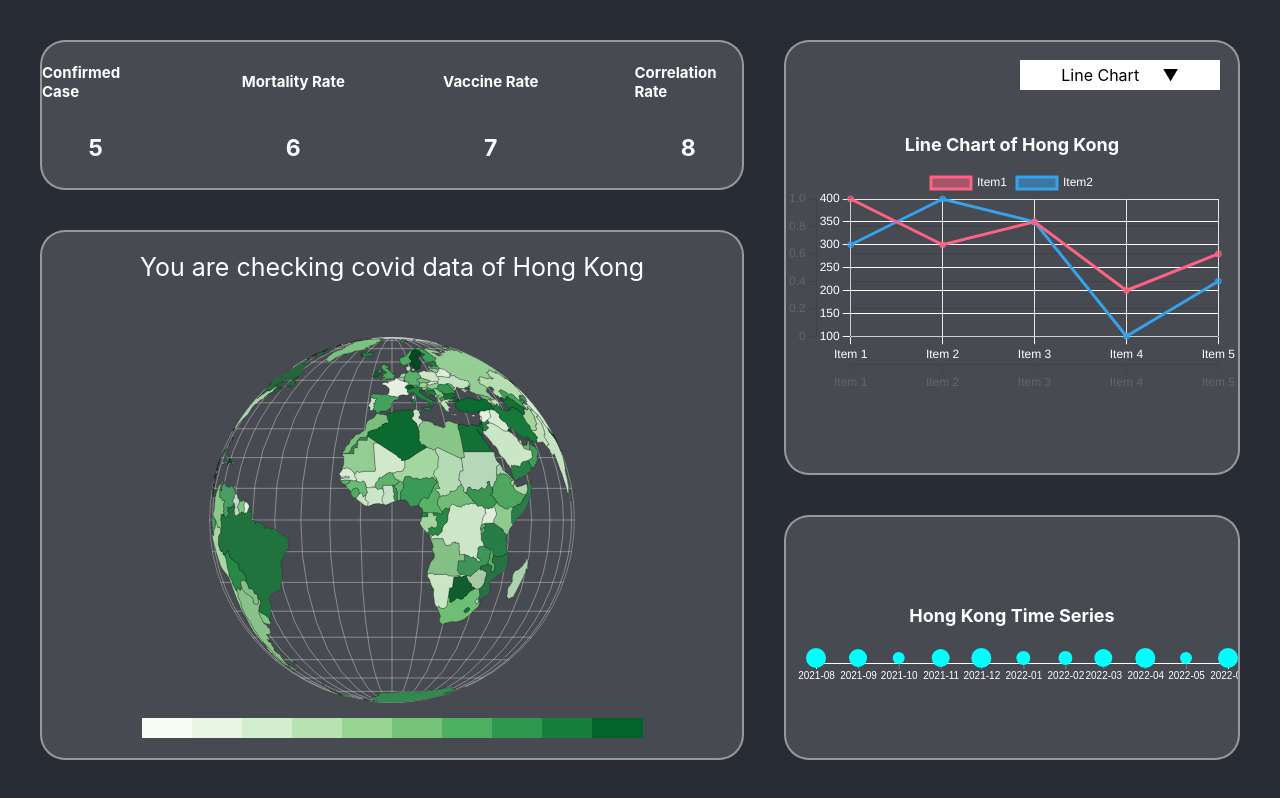
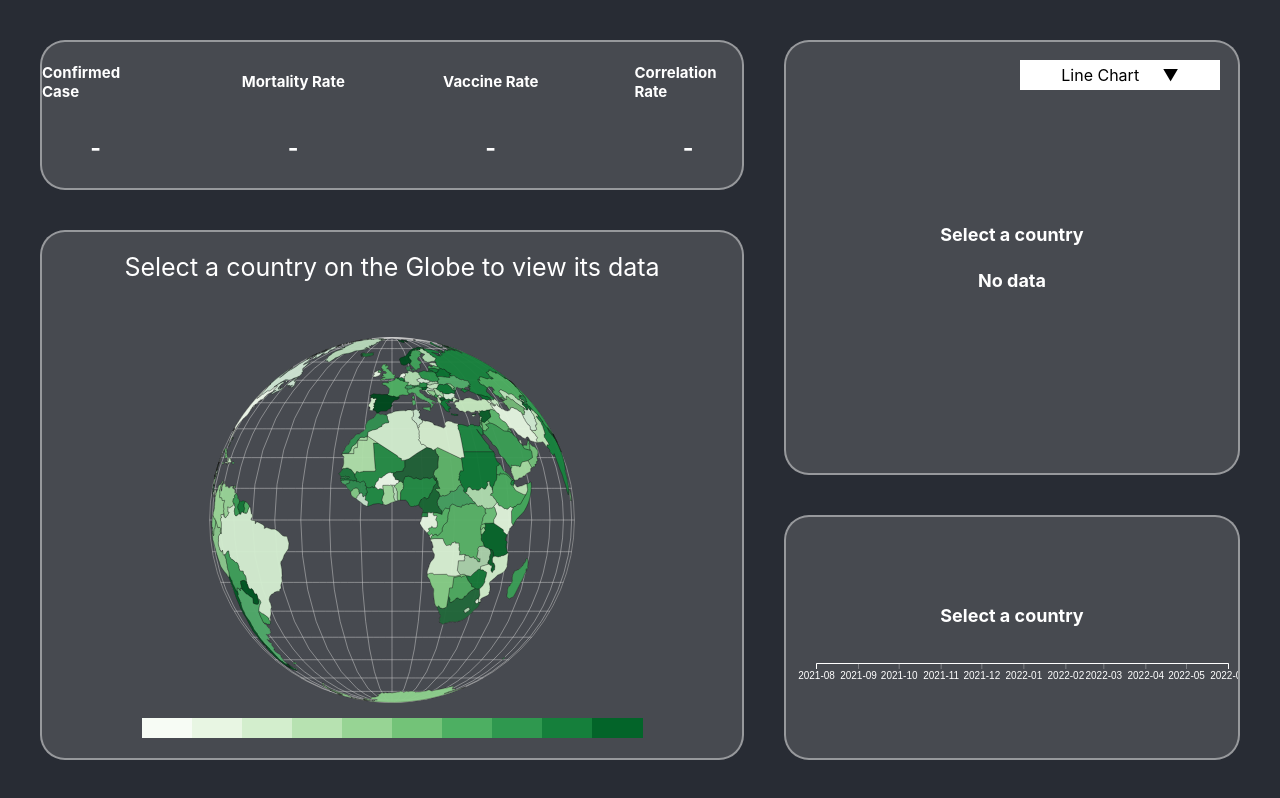
Before and after one commit to thomasfung0119/data_visualisation_frontend, a React (Create React App) app: page / in a window 1280 px wide. Built offline with nearby package versions, Linux system fonts and the light colour scheme.

Commit message:
default country to null

```diff
--- a/src/App.js
+++ b/src/App.js
@@ -6,31 +6,30 @@ import Bottomleft from './components/bottomleft/bottomleft';
 import Bottomright from './components/bottomright/bottomright';
 
 function App() {
-  const [country, setCountry] = useState("Hong Kong");
-
+  const [country, setCountry] = useState(null);
 
   return (
     <div className="App">
       <div class="App-parent">
         <div class="App-div1">
           <Upperleft
-            country = {country}
+            country={country}
           />
         </div>
         <div class="App-div2">
           <Bottomleft
-            country = {country}
-            setCountry = {setCountry}
+            country={country}
+            setCountry={setCountry}
           />
         </div>
         <div class="App-div3">
           <Upperright
-            country = {country}
+            country={country}
           />
         </div>
         <div class="App-div4">
           <Bottomright
-            country = {country}
+            country={country}
           />
         </div>
       </div>
--- a/src/components/bottomleft/bottomleft.js
+++ b/src/components/bottomleft/bottomleft.js
@@ -7,7 +7,8 @@ function Bottomleft(props) {
 
   return (
     <div className="bottomleft">
-      <div class="title">You are checking covid data of {country}</div>
+      {country && <div class="title">You are checking covid data of {country}</div>}
+      {!country && <div class="title">Select a country on the Globe to view its data</div>}
       <Globe sensitivity={75} onClick={(country) => setCountry(country)} />
     </div>
 
--- a/src/components/bottomright/bottomright.js
+++ b/src/components/bottomright/bottomright.js
@@ -2,11 +2,13 @@ import './bottomright.css';
 import { Timeline } from '../timeline';
 
 function Bottomright(props) {
+  const { country } = props;
 
   return (
     <div className="bottomright">
-      <h1> {props.country} Time Series </h1>
-      <Timeline country = {props.country} />
+      {country && <h1> {country} Time Series </h1>}
+      {!country && <h1> Select a country </h1>}
+      <Timeline country={country} />
     </div>
 
   )
--- a/src/components/timeline/index.js
+++ b/src/components/timeline/index.js
@@ -1,7 +1,8 @@
 import React, { useEffect, useRef } from "react";
 import * as d3 from "d3";
 
-export const Timeline = (country) => {
+export const Timeline = (props) => {
+  const { country } = props;
   const svgRef = useRef(null);
 
   useEffect(() => {
@@ -63,7 +64,7 @@ export const Timeline = (country) => {
         .style("fill", "Aqua")
         .attr('cx', (d) => xScale(d))
         .attr('cy', 20)
-        .attr('r', (d) => Math.floor(Math.random() * 6) + 5)
+        .attr('r', (d) => country ? Math.floor(Math.random() * 6) + 5 : 0)
     })();
   }, [country]);
 
--- a/src/components/upperleft/upperleft.js
+++ b/src/components/upperleft/upperleft.js
@@ -1,6 +1,7 @@
 import './upperleft.css';
 
 function Upperleft(props) {
+  const { country } = props;
   return (
     <div className='upperleft'>
       <div class="upperleft-parent">
@@ -8,10 +9,10 @@ function Upperleft(props) {
         <div class="upperleft-div2"> <h1>Mortality Rate</h1> </div>
         <div class="upperleft-div3"> <h1>Vaccine Rate</h1> </div>
         <div class="upperleft-div4"> <h1>Correlation Rate</h1> </div>
-        <div class="upperleft-div5"> <h2>5</h2> </div>
-        <div class="upperleft-div6"> <h2>6</h2> </div>
-        <div class="upperleft-div7"> <h2>7</h2> </div>
-        <div class="upperleft-div8"> <h2>8</h2> </div>
+        <div class="upperleft-div5"> <h2>{country ? 5 : '-'}</h2> </div>
+        <div class="upperleft-div6"> <h2>{country ? 6 : '-'}</h2> </div>
+        <div class="upperleft-div7"> <h2>{country ? 7 : '-'}</h2> </div>
+        <div class="upperleft-div8"> <h2>{country ? 8 : '-'}</h2> </div>
       </div>
     </div>
   );
--- a/src/components/upperright/upperright.js
+++ b/src/components/upperright/upperright.js
@@ -15,6 +15,7 @@ import React, { useState } from 'react';
 import Dropdown from './dropdown'
 
 function Upperright(props) {
+  const { country } = props;
   ChartJS.register(
     CategoryScale,
     LinearScale,
@@ -69,14 +70,14 @@ function Upperright(props) {
       {
         fill: true,
         label: "Item1",
-        data: [{x: -10, y: 0}, {x: 0, y: 10}, {x: 10, y: 5}, {x: 0.5, y: 5.5}],
+        data: [{ x: -10, y: 0 }, { x: 0, y: 10 }, { x: 10, y: 5 }, { x: 0.5, y: 5.5 }],
         borderColor: 'rgb(255, 99, 132)',
         backgroundColor: 'rgba(255, 99, 132, 0.5)',
       },
       {
         fill: true,
         label: "Item2",
-        data: [{x: -2, y: 0}, {x: 3, y: 10}, {x: 10, y: 6}, {x: 1.5, y: 5.5}],
+        data: [{ x: -2, y: 0 }, { x: 3, y: 10 }, { x: 10, y: 6 }, { x: 1.5, y: 5.5 }],
         borderColor: 'rgb(53, 162, 235)',
         backgroundColor: 'rgba(53, 162, 235, 0.5)',
       }
@@ -110,11 +111,11 @@ function Upperright(props) {
       }
     },
     scales: {
-        yAxes:{
+      yAxes: {
         grid: {
           color: '#FFFFFF',
         },
-            ticks:{
+        ticks: {
           color: 'white',
           fontSize: 12,
         }
@@ -123,7 +124,7 @@ function Upperright(props) {
         grid: {
           color: '#FFFFFF',
         },
-            ticks:{
+        ticks: {
           color: 'white',
           fontSize: 12,
         }
@@ -132,76 +133,57 @@ function Upperright(props) {
   }
   const [menu, setMenu] = useState("Line Chart");
 
-  switch (menu){
+  const getChart = (menu) => {
+    if (!country) {
+      return (<h1>No data</h1>)
+    }
+    switch (menu) {
       case 'Line Chart':
         return (
-        <div className="upperright">
-          <div class = "title">
-            <h1>{menu} of {props.country}</h1>
-            <Dropdown
-              menu = {menu}
-              setMenu = {setMenu}
+          <Line
+            data={line_data}
+            options={options}
           />
-          </div>
-
-          <Line
-            data= {line_data}
-            options= {options}
-          />
-        </div>
         )
       case 'Area Chart':
         return (
-        <div className="upperright">
-          <div class = "title">
-            <h1>{menu} of {props.country}</h1>
-            <Dropdown
-              menu = {menu}
-              setMenu = {setMenu}
+          <Line
+            data={area_data}
+            options={options}
           />
-          </div>
-          <Line
-            data= {area_data}
-            options= {options}
-          />
-        </div>
         )
       case 'Scatter Chart':
         return (
-        <div className="upperright">
-          <div class = "title">
-            <h1>{menu} of {props.country}</h1>
-            <Dropdown
-              menu = {menu}
-              setMenu = {setMenu}
+          <Scatter
+            data={scatter_data}
+            options={options}
           />
-          </div>
-          <Scatter
-            data= {scatter_data}
-            options= {options}
-          />
-        </div>
         )
       case 'Bar Chart':
         return (
-        <div className="upperright">
-          <div class = "title">
-            <h1>{menu} of {props.country}</h1>
-            <Dropdown
-              menu = {menu}
-              setMenu = {setMenu}
+          <Bar
+            data={bar_data}
+            options={options}
           />
-          </div>
-          <Bar
-            data= {bar_data}
-            options= {options}
-          />
-        </div>
         )
       default:
         return (<h1>Unknown Chart</h1>)
     }
+  };
 
+  return (
+    <div className="upperright">
+      <div class="title">
+        {country && <h1>{menu} of {props.country}</h1>}
+        {!country && <h1>Select a country</h1>}
+        <Dropdown
+          menu={menu}
+          setMenu={setMenu}
+        />
+      </div>
+      {getChart(menu)}
+    </div>
+  )
 }
 
 export default Upperright;
```
Lines whose indentation alone changed are shown as unchanged.
